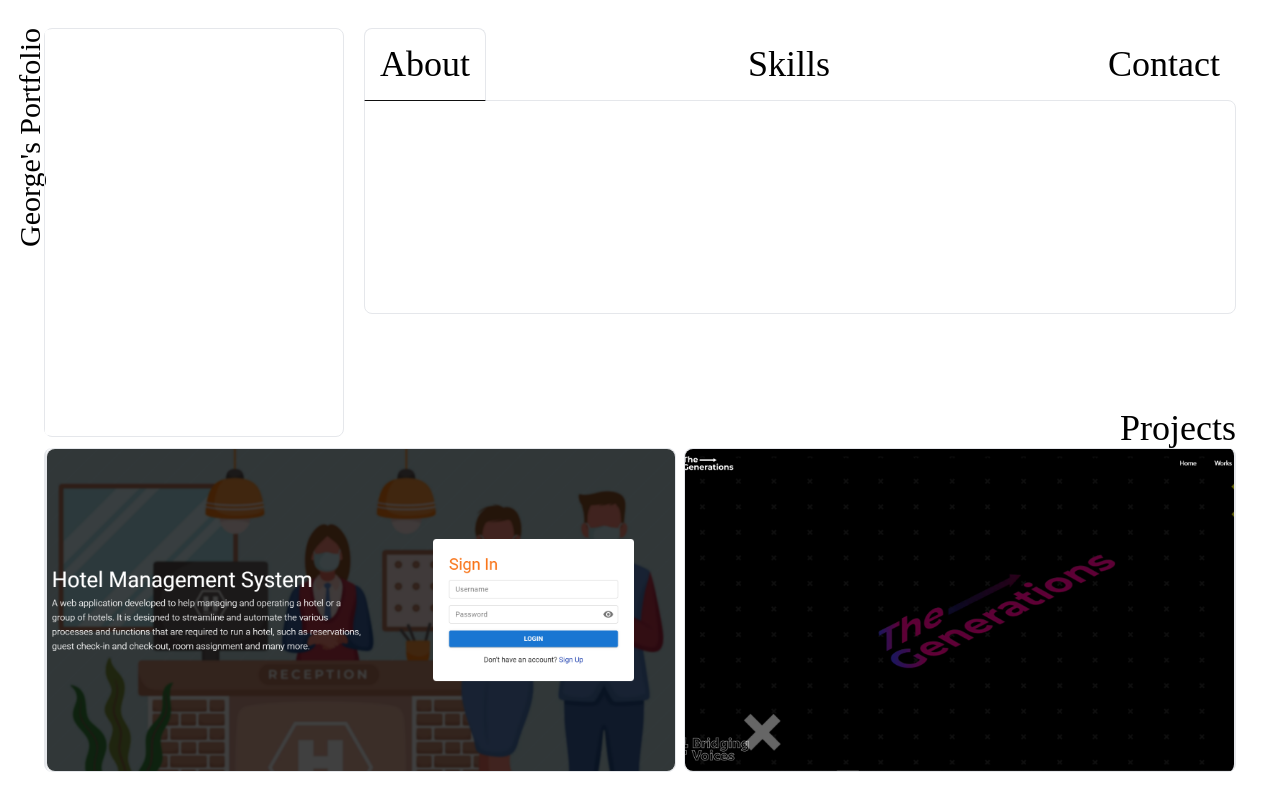
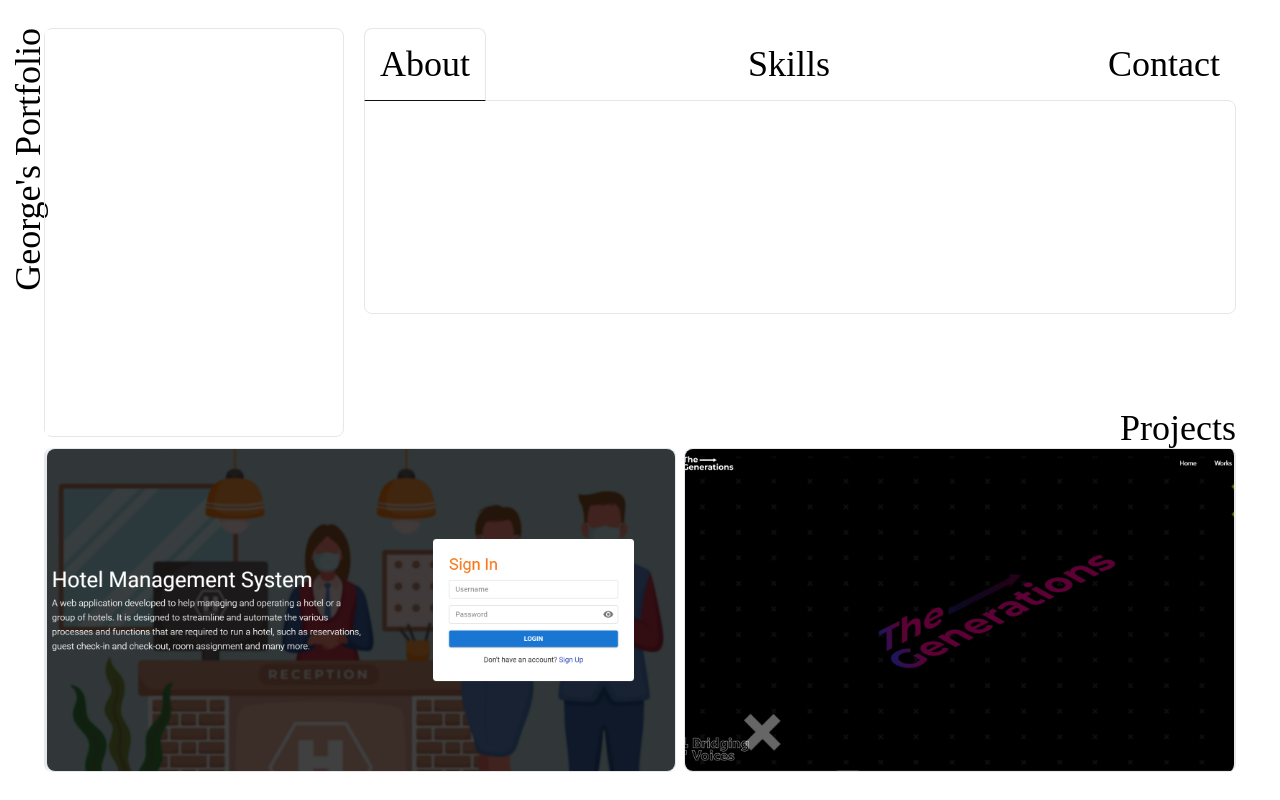
Before and after one commit to drfrank66613/personal-portfolio-website, a Next.js app: page / in a window 1280 px wide. Built offline with nearby package versions, Linux system fonts and the light colour scheme; a web font is replaced by a local one.

Commit message:
Update MovingText.tsx
apply more responsive design

```diff
--- a/components/MovingText.tsx
+++ b/components/MovingText.tsx
@@ -3,7 +3,7 @@ import Marquee from "react-fast-marquee";
 const MovingText = () => {
   return (
     <h1
-      className="rotate-180 text-right text-3xl"
+      className="rotate-180 text-right text-3xl md:text-2xl md:leading-6 lg:text-3xl xl:text-4xl xl:leading-8"
       style={{ writingMode: "vertical-lr" }}
     >
       George's Portfolio
```
